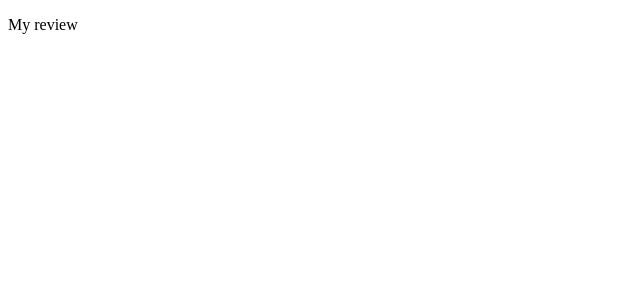
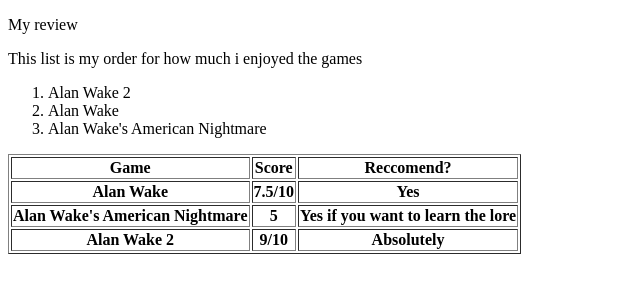
Before and after one commit to Cyphonics/MyWebsite, a plain HTML site: page review.html in a window 1280 px wide. Shown: the whole page, without its empty margins (0-640 px from the left). Drawn offline with Linux system fonts and the light colour scheme.

Commit message:
Added an image,video and table to my pages

```diff
--- a/review.html
+++ b/review.html
@@ -1,10 +1,40 @@
-<!DOCTYPE html>
+<!doctype html>
 <html lang="en">
     <head>
         <meta charset="UTF-8" />
         <title>Review</title>
     </head>
     <body>
-        <p> My review </p>
+        <p>My review</p>
+
+        <p>This list is my order for how much i enjoyed the games</p>
+        <ol>
+            <li>Alan Wake 2</li>
+            <li>Alan Wake</li>
+            <li>Alan Wake's American Nightmare</li>
+        </ol>
+
+        <table border="1">
+            <tr>
+                <th>Game</th>
+                <th>Score</th>
+                <th>Reccomend?</th>
+            </tr>
+            <tr>
+                <th>Alan Wake</th>
+                <th> 7.5/10</th>
+                <th>Yes</th>
+            </tr>
+            <tr>
+                <th>Alan Wake's American Nightmare</th>
+                <th>5</th>
+                <th>Yes if you want to learn the lore</th>
+            </tr>
+            <tr>
+                <th>Alan Wake 2</th>
+                <th>9/10</th>
+                <th>Absolutely</th>
+            </tr>
+        </table>
     </body>
 </html>
```
Also changed, not shown: american.html (+1 -0 lines), index.html (+2 -1 lines), images/remedy-logo.jpg (added).
